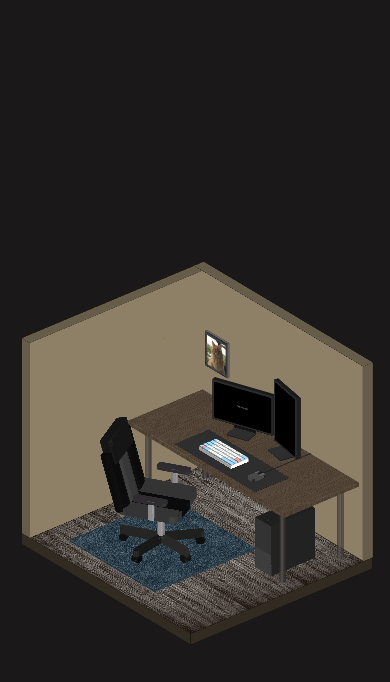
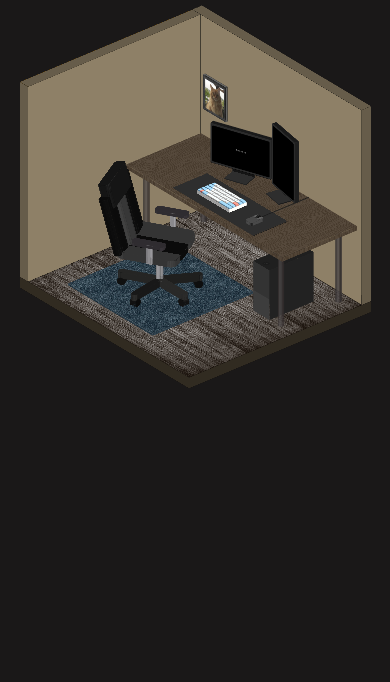
Before and after one commit to bagherhosseini/3d-room, a React (Create React App) app: page / in a window 390 px wide. Shown: the top 682 px of the page. Built offline with nearby package versions, Linux system fonts and the light colour scheme.

Commit message:
responsive

```diff
--- a/src/styles/main.scss
+++ b/src/styles/main.scss
@@ -11,6 +11,14 @@ body{
     align-items: center;
     transform: scale(0.85);
     overflow: hidden;
+}
+
+.Copyright{
+    position: absolute;
+    right: 0;
+    bottom: 0;
+    transform: rotateX(-90deg) rotateY(90deg) translate3d(140px, -25px, 106px);
+    font-size: 1.6em;
 }
 
 .content{
@@ -172,75 +180,16 @@ body{
     }
 }
 
-@media (max-height: 1300px){
+@media (max-width: 1920px) or (max-height: 1920px){
     body{
-        transform: scale(0.79);
+        transform: scale(0.755);
     }
 
     .content{
-        margin-top: 3% !important;
+        margin-top: 1.5% !important;
     }
 }
 
-@media (max-height: 1220px){
-    body{
-        transform: scale(0.75);
-    }
-
-    .content{
-        margin-top: 1% !important;
-    }
-}
-
-@media (max-height: 1150px){
-    body{
-        transform: scale(0.70);
-    }
-
-    .content{
-        margin-top: -1% !important;
-    }
-}
-
-@media (max-height: 1080px){
-    body{
-        transform: scale(0.65);
-    }
-
-    .content{
-        margin-top: -4% !important;
-    }
-}
-
-@media (max-height: 1000px){
-    body{
-        transform: scale(0.60);
-    }
-
-    .content{
-        margin-top: -6% !important;
-    }
-}
-
-@media (max-width: 1920px){
-    body{
-        transform: scale(0.615);
-    }
-
-    .content{
-        margin-top: -5.5% !important;
-    }
-}
-
-@media (max-width: 1280px) and (max-height: 800px){
-    body{
-        transform: scale(0.52);
-    }
-
-    .content{
-        margin-top: -11.3% !important;
-    }
-}
 
 @media (max-width: 1400px){
     body{
@@ -253,78 +202,87 @@ body{
     }
 }
 
-@media (max-width: 1000px){
+@media (max-width: 1280px) or (max-height: 1280px){
+    body{
+        transform: scale(0.70);
+    }
+
     .content{
-        margin-top: -5.5% !important;
-        margin-left: 35%;
+        margin-top: -1.3% !important;
+        margin-left: 34.25% !important;
     }
 }
 
 
-@media (max-width: 900px){
+@media (max-width: 1000px) or (max-height: 1090px){
+    body{
+        transform: scale(0.65);
+    }
+    .content{
+        margin-top: -5.5% !important;
+    }
+}
+
+
+@media (max-width: 920px) or (max-height: 1000px){
     body{
         transform: scale(0.55);
     }
 
     .content{
-        margin-top: -5.5% !important;
-        margin-left: 35%;
+        margin-top: -13.5% !important;
     }
 }
 
 
-@media (max-width: 800px){
+@media (max-width: 800px) or (max-height: 850px){
     body{
         transform: scale(0.45);
     }
 
     .content{
-        margin-top: -5.5% !important;
-        margin-left: 35%;
+        margin-top: -23.5% !important;
     }
 }
 
-@media (max-width: 700px){
+@media (max-width: 700px) or (max-height: 700px){
     body{
         transform: scale(0.40);
     }
 
     .content{
-        margin-top: -5.5% !important;
-        margin-left: 35%;
+        margin-top: -28.5% !important;
     }
 }
 
-@media (max-width: 570px){
+@media (max-width: 570px) or (max-height: 620px){
     body{
         transform: scale(0.35);
     }
 
     .content{
-        margin-top: -5.5% !important;
-        margin-left: 35%;
+        margin-top: -34.5% !important;
     }
 }
 
 
-@media (max-width: 500px){
+@media (max-width: 500px) or (max-height: 540px){
     body{
         transform: scale(0.30);
     }
 
     .content{
-        margin-top: -5.5% !important;
-        margin-left: 35%;
+        margin-top: -40.5% !important;
     }
 }
 
-@media (max-width: 430px){
+@media (max-width: 430px) or (max-height: 465px){
     body{
         transform: scale(0.25);
     }
 
     .content{
-        margin-top: -5.5% !important;
+        margin-top: -46.5% !important;
         margin-left: 35%;
     }
 }
```
